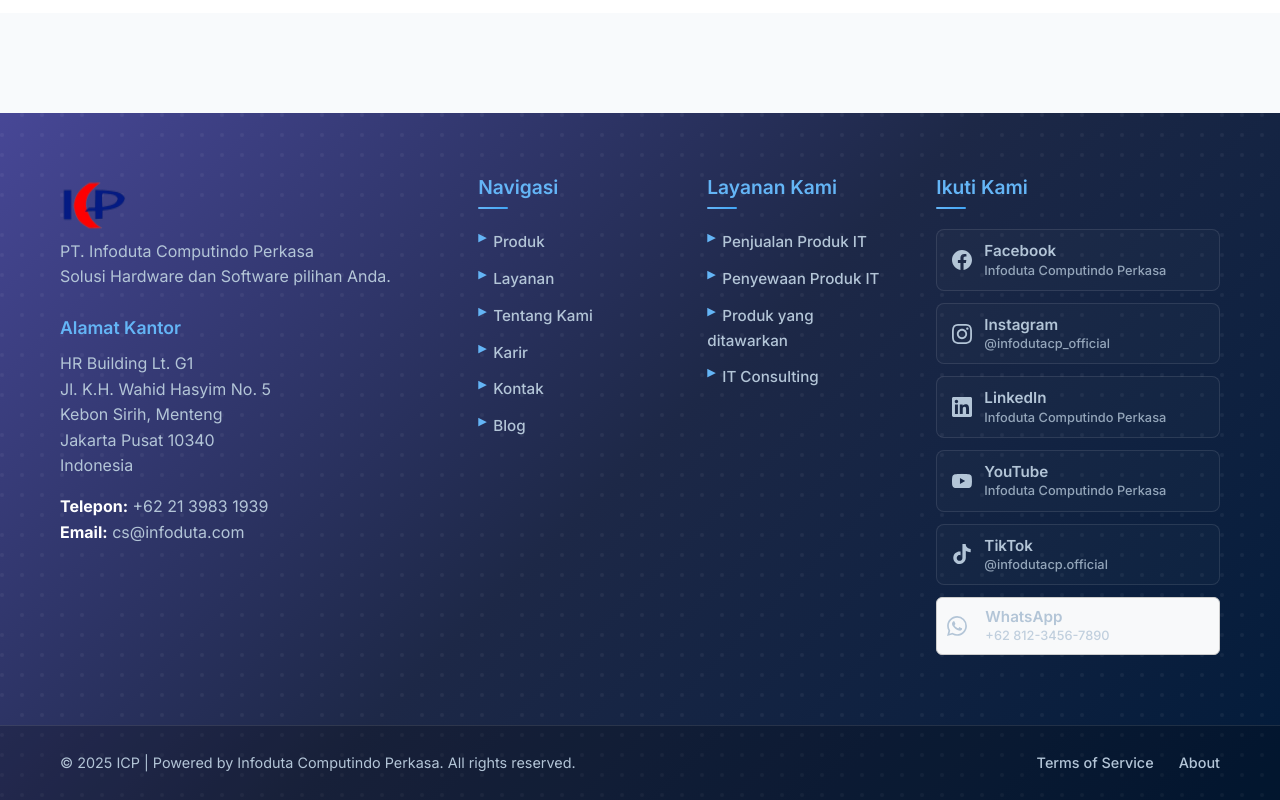
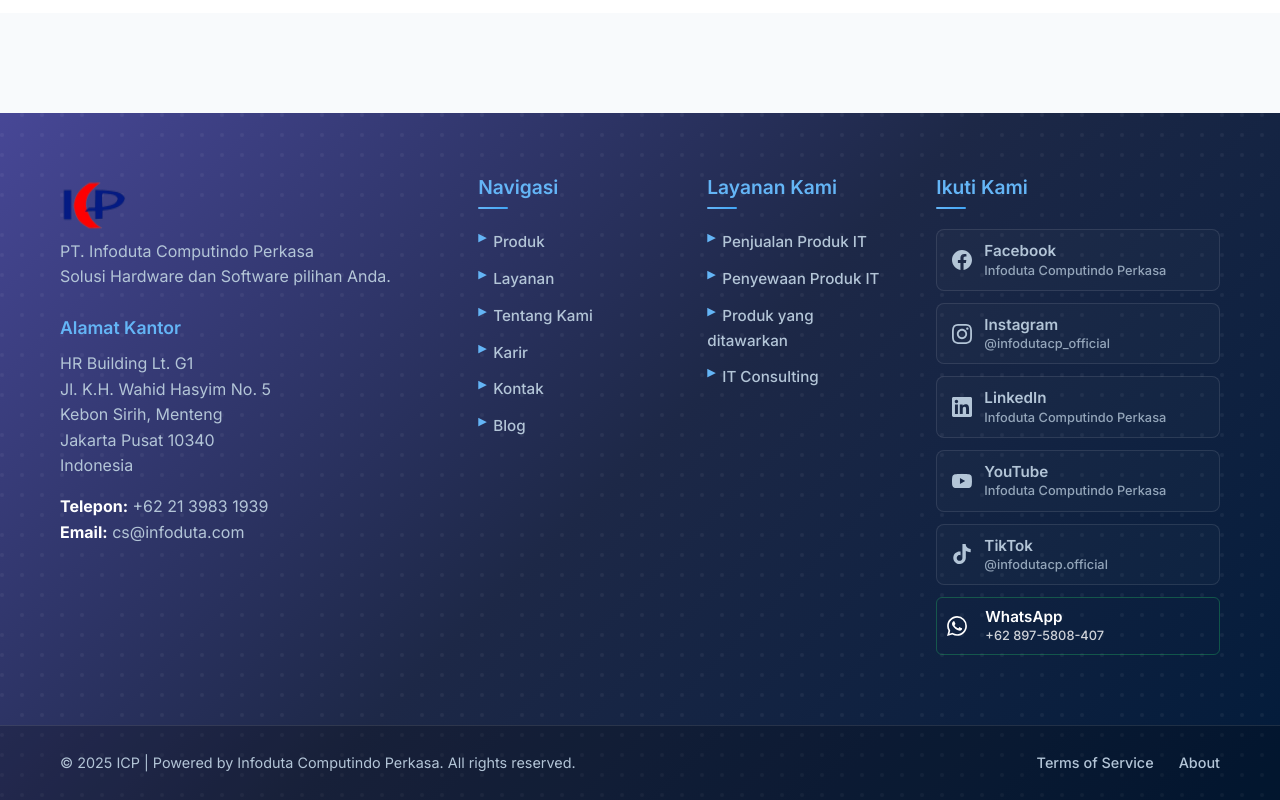
Before and after one commit to tb-sirait/tes, a React (Vite) app in the folder porto_icp/: page / in a window 1280 px wide. Shown: the part 1467-2267 px from the top of the page. Built offline with nearby package versions, Linux system fonts and the light colour scheme; no server answers; a web font is replaced by a local one.

Commit message:
major revision of Footer

```diff
--- a/porto_icp/src/Navigation/footer.css
+++ b/porto_icp/src/Navigation/footer.css
@@ -7,6 +7,7 @@
     position: relative;
     overflow: hidden;
     font-family: inter, sans-serif;
+
 }
 
 .footer::before {
@@ -150,6 +151,13 @@
     border: 1px solid rgba(255,255,255,0.1);
     background: rgba(255,255,255,0.02);
 }
+
+.social-link.whatsapp {
+    background-color: #25d3bc00;
+    color: white;
+    border-color: rgba(37, 211, 102, 0.3);
+}
+
 
 .social-link:hover {
     transform: translateX(5px);
--- a/porto_icp/src/Navigation/footer.jsx
+++ b/porto_icp/src/Navigation/footer.jsx
@@ -116,7 +116,7 @@
                                 <span className="social-username">@infodutacp.official</span>
                             </div>
                         </a>
-                        <a href="https://wa.me/6281234567890" className="social-link whatsapp" target="_blank" rel="noopener noreferrer">
+                        <a href="https://wa.me/628975808407" className="social-link whatsapp" target="_blank" rel="noopener noreferrer">
                             <div className="social-icon">
                                 <svg viewBox="0 0 24 24" width="20" height="20" fill="currentColor">
                                     <path d="M17.472 14.382c-.297-.149-1.758-.867-2.03-.967-.273-.099-.471-.148-.67.15-.197.297-.767.966-.94 1.164-.173.199-.347.223-.644.075-.297-.15-1.255-.463-2.39-1.475-.883-.788-1.48-1.761-1.653-2.059-.173-.297-.018-.458.13-.606.134-.133.298-.347.446-.52.149-.174.198-.298.298-.497.099-.198.05-.371-.025-.52-.075-.149-.669-1.612-.916-2.207-.242-.579-.487-.5-.669-.51-.173-.008-.371-.01-.57-.01-.198 0-.52.074-.792.372-.272.297-1.04 1.016-1.04 2.479 0 1.462 1.065 2.875 1.213 3.074.149.198 2.096 3.2 5.077 4.487.709.306 1.262.489 1.694.625.712.227 1.36.195 1.871.118.571-.085 1.758-.719 2.006-1.413.248-.694.248-1.289.173-1.413-.074-.124-.272-.198-.57-.347m-5.421 7.403h-.004a9.87 9.87 0 01-5.031-1.378l-.361-.214-3.741.982.998-3.648-.235-.374a9.86 9.86 0 01-1.51-5.26c.001-5.45 4.436-9.884 9.888-9.884 2.64 0 5.122 1.03 6.988 2.898a9.825 9.825 0 012.893 6.994c-.003 5.45-4.437 9.884-9.885 9.884m8.413-18.297A11.815 11.815 0 0012.05 0C5.495 0 .16 5.335.157 11.892c0 2.096.547 4.142 1.588 5.945L.057 24l6.305-1.654a11.882 11.882 0 005.683 1.448h.005c6.554 0 11.89-5.335 11.893-11.893A11.821 11.821 0 0020.465 3.488"/>
@@ -124,7 +124,7 @@
                             </div>
                             <div className="social-text">
                                 <span className="social-name">WhatsApp</span>
-                                <span className="social-username">+62 812-3456-7890</span>
+                                <span className="social-username">+62 897-5808-407</span>
                             </div>
                         </a>
                     </div>
--- a/porto_icp/src/Produk/Produk_Pages/Laptop.css
+++ b/porto_icp/src/Produk/Produk_Pages/Laptop.css
@@ -2,7 +2,6 @@
 .laptop-page {
   font-family: 'Inter', sans-serif;
   background-color: #f5f7fa;
-  padding: 20px;
 }
 
 /* Header Produk Modern */
@@ -117,6 +116,7 @@
   grid-template-columns: repeat(auto-fill, minmax(300px, 1fr));
   gap: 20px;
   margin-bottom: 20px;
+  padding: 20px;
 }
 
 /* Kartu Produk */
@@ -335,3 +335,7 @@
 .spec-text small {
   margin-right: 6px;
 }
+
+Footer{
+  width: 100vw;
+}
--- a/porto_icp/src/Produk/produk.css
+++ b/porto_icp/src/Produk/produk.css
@@ -1,7 +1,4 @@
-/* Produk component styles */
-
 .container {
-  max-width: 1200px;
   margin-left: auto;
   margin-right: auto;
   padding-left: 1rem;
--- a/porto_icp/src/Tentang/Tentang.jsx
+++ b/porto_icp/src/Tentang/Tentang.jsx
@@ -211,7 +211,6 @@
             ))}
           </div>
         </section>
-
         <KontakContainer />
         <FAQ />
       </div>
```
